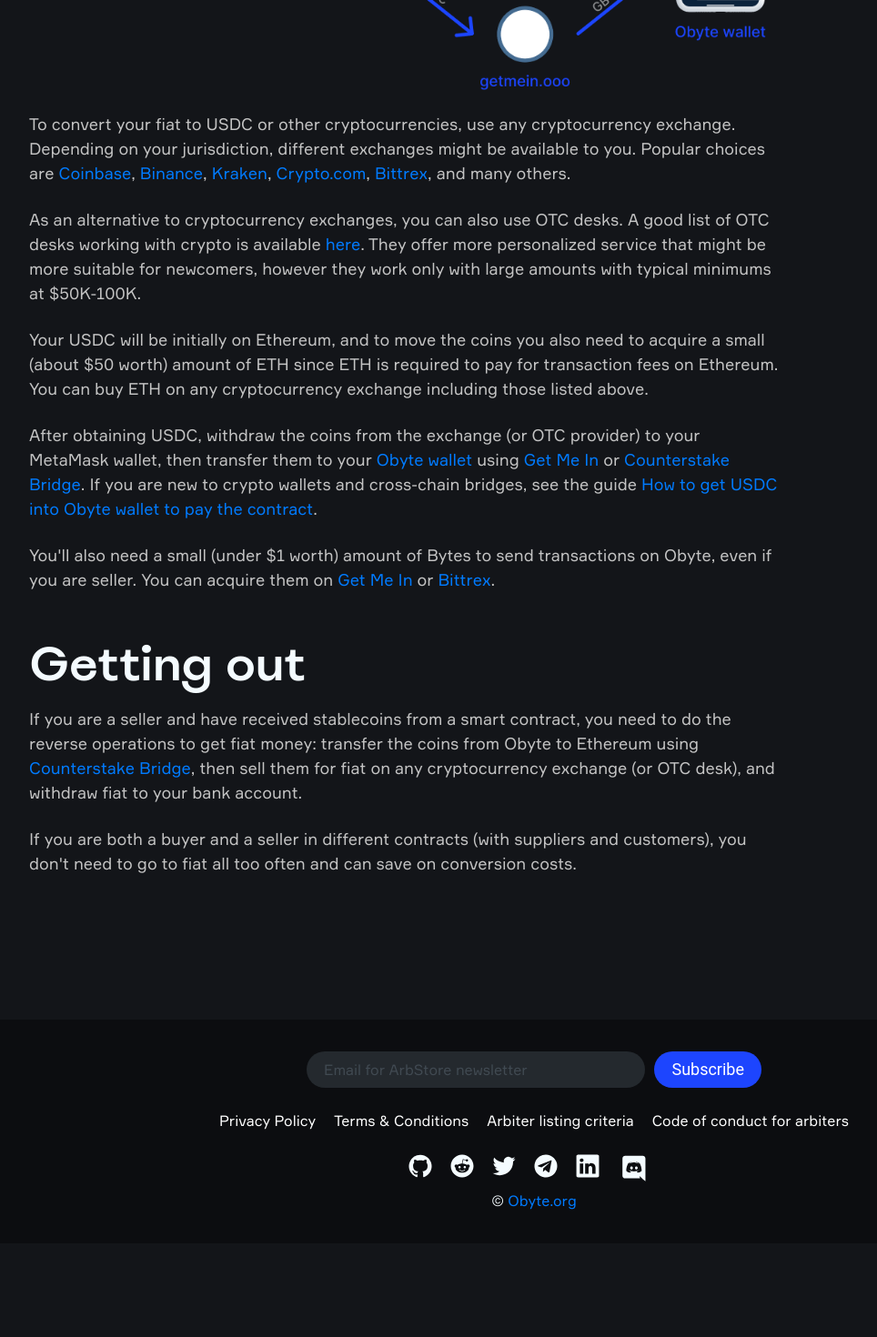
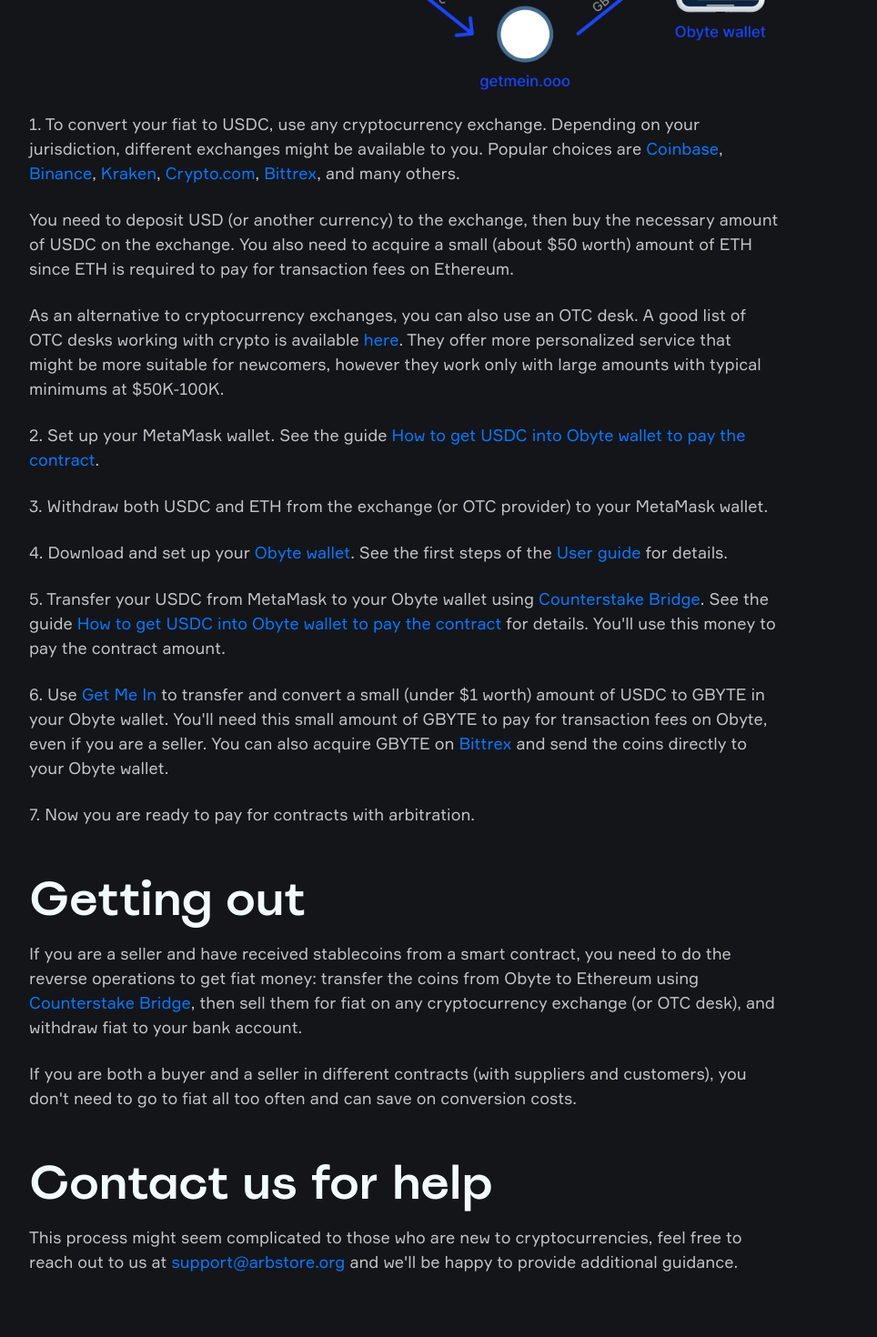
Before and after one commit to byteball/arbstore_front, a Vue app: page /fiat-in-out in a window 1280 px wide. Shown: the part 720-2190 px from the top of the page at 91% size, without its empty margins (53-1017 px from the left). Before the commit the page ends 2087 px from the top, so only its background shows below. Built offline with nearby package versions, Linux system fonts and the light colour scheme; no server answers; what @kyvg/vue3-notification would draw is missing.

Commit message:
fiat in steps

```diff
--- a/src/views/Fiat-in-out.vue
+++ b/src/views/Fiat-in-out.vue
@@ -9,6 +9,7 @@
           Decentralized escrow is possible only in crypto and you first need to convert your fiat money (such as USD, EUR) to cryptocurrencies. We recommend using stablecoins pegged to fiat currencies in order to protect against volatility common for other cryptocurrencies. One popular stablecoin is <a href="https://coinmarketcap.com/currencies/usd-coin/" target="_blank" rel="noopener">USDC</a>, which is supported by Coinbase and pegged to USD.
         </div>
       </div>
+
       <div class="row">
         <h2 class="col-lg-9 f-52 ff-2 mt-5">
           Getting in
@@ -21,7 +22,7 @@
       </div>
       <div class="row">
         <div class="col-lg-9 f-18 mt-2 color-2">
-          To convert your fiat to USDC or other cryptocurrencies, use any cryptocurrency exchange. Depending on your jurisdiction, different exchanges might be available to you. Popular choices are
+          1. To convert your fiat to USDC, use any cryptocurrency exchange. Depending on your jurisdiction, different exchanges might be available to you. Popular choices are
           <a href="https://coinbase.com/" target="_blank" rel="noopener nofollow">Coinbase</a>,
           <a href="https://binance.com/" target="_blank" rel="noopener nofollow">Binance</a>,
           <a href="https://kraken.com/" target="_blank" rel="noopener nofollow">Kraken</a>,
@@ -30,18 +31,31 @@
           and many others.
         </div>
         <div class="col-lg-9 f-18 mt-4 color-2">
-          As an alternative to cryptocurrency exchanges, you can also use OTC desks. A good list of OTC desks working with crypto is available <a href="https://dezentralizedfinance.com/crypto-otc-trading/" target="_blank" rel="noopener nofollow">here</a>. They offer more personalized service that might be more suitable for newcomers, however they work only with large amounts with typical minimums at $50K-100K.
+          You need to deposit USD (or another currency) to the exchange, then buy the necessary amount of USDC on the exchange. You also need to acquire a small (about $50 worth) amount of ETH since ETH is required to pay for transaction fees on Ethereum.
         </div>
         <div class="col-lg-9 f-18 mt-4 color-2">
-          Your USDC will be initially on Ethereum, and to move the coins you also need to acquire a small (about $50 worth) amount of ETH since ETH is required to pay for transaction fees on Ethereum. You can buy ETH on any cryptocurrency exchange including those listed above.
+          As an alternative to cryptocurrency exchanges, you can also use an OTC desk. A good list of OTC desks working with crypto is available <a href="https://dezentralizedfinance.com/crypto-otc-trading/" target="_blank" rel="noopener nofollow">here</a>. They offer more personalized service that might be more suitable for newcomers, however they work only with large amounts with typical minimums at $50K-100K.
         </div>
         <div class="col-lg-9 f-18 mt-4 color-2">
-          After obtaining USDC, withdraw the coins from the exchange (or OTC provider) to your MetaMask wallet, then transfer them to your <a href="https://obyte.org/#download" target="_blank" rel="noopener">Obyte wallet</a> using <a href="https://getmein.ooo" target="_blank" rel="noopener">Get Me In</a> or <a href="https://counterstake.org" target="_blank" rel="noopener">Counterstake Bridge</a>. If you are new to crypto wallets and cross-chain bridges, see the guide <router-link to="/obyte-usdc-guide">How to get USDC into Obyte wallet to pay the contract</router-link>.
+          2. Set up your MetaMask wallet. See the guide <router-link to="/obyte-usdc-guide">How to get USDC into Obyte wallet to pay the contract</router-link>.
         </div>
         <div class="col-lg-9 f-18 mt-4 color-2">
-          You'll also need a small (under $1 worth) amount of Bytes to send transactions on Obyte, even if you are seller. You can acquire them on <a href="https://getmein.ooo" target="_blank" rel="noopener">Get Me In</a> or <a href="https://global.bittrex.com/trade/gbyte-btc" target="_blank" rel="noopener nofollow">Bittrex</a>.
+          3. Withdraw both USDC and ETH from the exchange (or OTC provider) to your MetaMask wallet.
+        </div>
+        <div class="col-lg-9 f-18 mt-4 color-2">
+          4. Download and set up your <a href="https://obyte.org/#download" target="_blank" rel="noopener">Obyte wallet</a>. See the first steps of the <router-link to="/guide">User guide</router-link> for details.
+        </div>
+        <div class="col-lg-9 f-18 mt-4 color-2">
+          5. Transfer your USDC from MetaMask to your Obyte wallet using <a href="https://counterstake.org" target="_blank" rel="noopener">Counterstake Bridge</a>. See the guide <router-link to="/obyte-usdc-guide">How to get USDC into Obyte wallet to pay the contract</router-link> for details. You'll use this money to pay the contract amount.
+        </div>
+        <div class="col-lg-9 f-18 mt-4 color-2">
+          6. Use <a href="https://getmein.ooo" target="_blank" rel="noopener">Get Me In</a> to transfer and convert a small (under $1 worth) amount of USDC to GBYTE in your Obyte wallet. You'll need this small amount of GBYTE to pay for transaction fees on Obyte, even if you are a seller. You can also acquire GBYTE on <a href="https://global.bittrex.com/trade/gbyte-btc" target="_blank" rel="noopener nofollow">Bittrex</a> and send the coins directly to your Obyte wallet.
+        </div>
+        <div class="col-lg-9 f-18 mt-4 color-2">
+          7. Now you are ready to pay for contracts with arbitration.
         </div>
       </div>
+
       <div class="row">
         <h2 class="col-lg-9 f-52 ff-2 mt-5">
           Getting out
@@ -55,6 +69,18 @@
           If you are both a buyer and a seller in different contracts (with suppliers and customers), you don't need to go to fiat all too often and can save on conversion costs.
         </div>
       </div>
+
+      <div class="row">
+        <h2 class="col-lg-9 f-52 ff-2 mt-5">
+          Contact us for help
+        </h2>
+      </div>
+      <div class="row">
+        <div class="col-lg-9 f-18 mt-2 color-2">
+          This process might seem complicated to those who are new to cryptocurrencies, feel free to reach out to us at <a href="mailto:support@arbstore.org">support@arbstore.org</a> and we'll be happy to provide additional guidance.
+        </div>
+      </div>
+
     </div>
   </main>
 </template>
--- a/src/views/Guide.vue
+++ b/src/views/Guide.vue
@@ -78,7 +78,7 @@
                   worth $5 for the Seller and the anticipated transaction sum
                   for the Buyer. You can find more information on depositing and
                   withdrawing fiat currencies at
-                  <router-link to="/fiat-in-out">fiat in out</router-link>.
+                  <router-link to="/fiat-in-out">fiat in/out</router-link>.
                 </div>
               </div>
               <div style="clear: both"></div>
```
